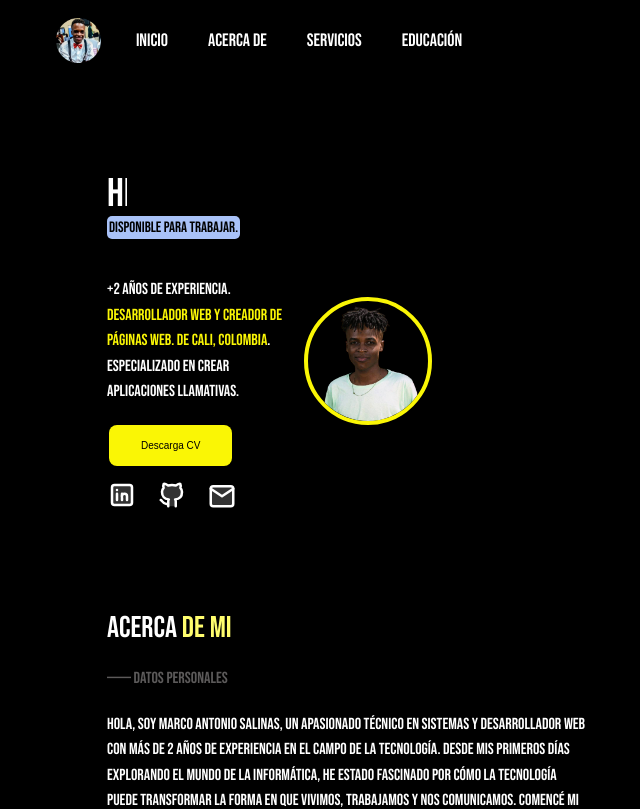
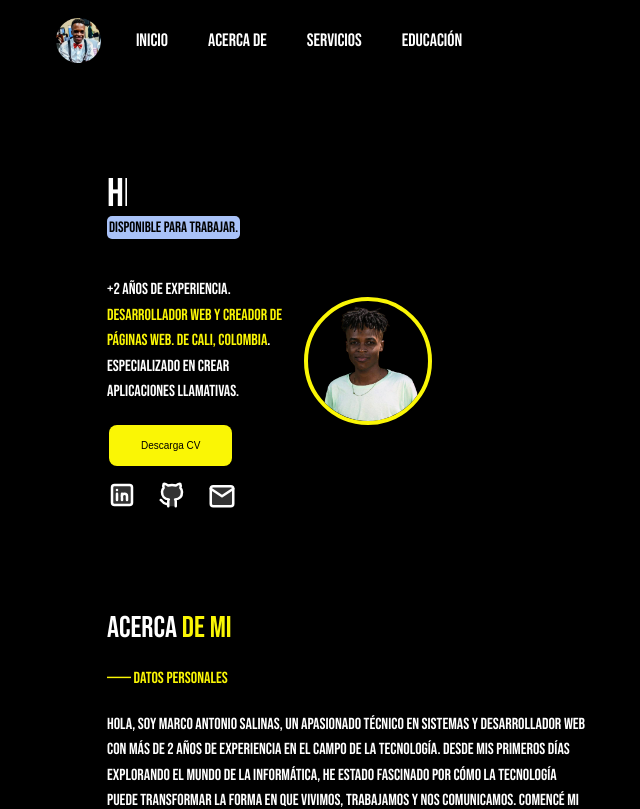
Before and after one commit to marcosali/port-web, a React (Create React App) app: page / in a window 1280 px wide. Shown: the top 809 px of the page, without its empty margins (361-1001 px from the left). Built offline with nearby package versions, Linux system fonts and the light colour scheme.

Commit message:
Update Acercade.css

```diff
--- a/src/Components/Acercade.css
+++ b/src/Components/Acercade.css
@@ -37,7 +37,7 @@ p {
 }
 
 .texto p span {
-    color: #5c5a5a;
+    color: #faf605;
 }
 
 span::after {
@@ -63,7 +63,7 @@ span::after {
 }
 
 .interces:hover {
-    border-color: #fffd6d;
+    border-color: #faf605;
 }
 
 .icon {
@@ -82,7 +82,7 @@ span::after {
 }
 
 h1 span {
-    color: #fffd6d;
+    color: #faf605;
 }
 
 /* Media queries para hacerlo responsivo */
```
